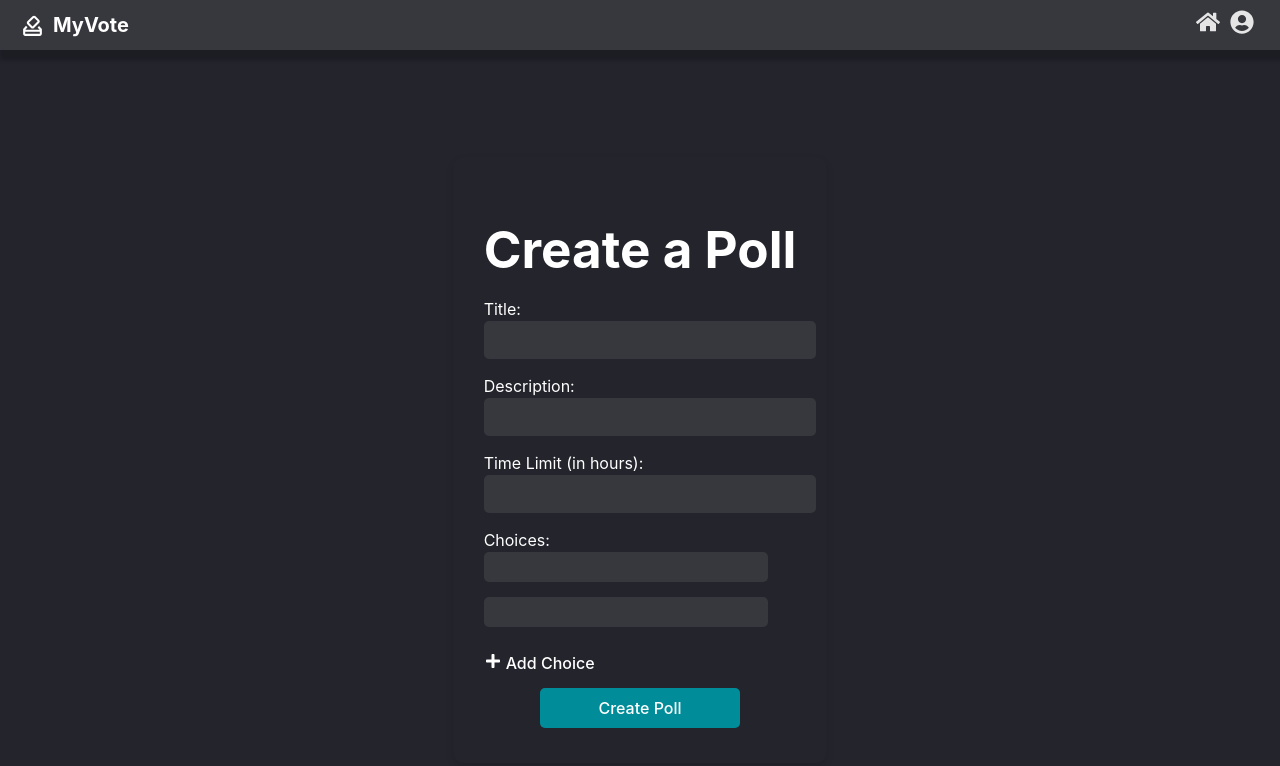
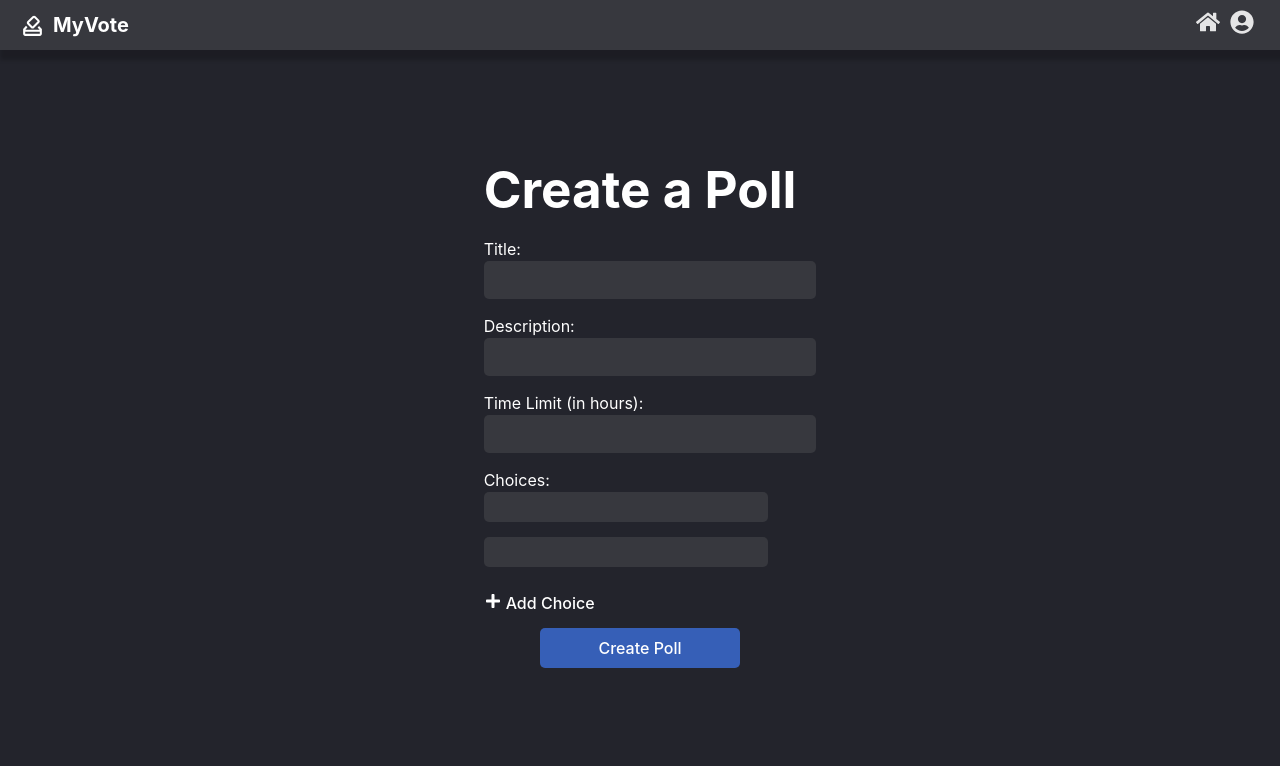
Before and after one commit to JohnLun/MyVote, a React (Vite) app in the folder myvote.client/: page /createpoll in a window 1280 px wide. Shown: the top 766 px of the page. Built offline with nearby package versions, Linux system fonts and the light colour scheme; no server answers.

Commit message:
Normalizing styles

```diff
--- a/myvote.client/src/components/CreatePollButton.css
+++ b/myvote.client/src/components/CreatePollButton.css
@@ -4,8 +4,8 @@
     border: none;
     width: 100%;
     height: 100%;
-    min-height: 100px;
-    min-width: 300px;
+    min-height: 75px;
+    min-width: 200px;
     font-size: 32px;
     cursor: pointer;
     border-radius: 30px;
--- a/myvote.client/src/pages/CreatePoll.css
+++ b/myvote.client/src/pages/CreatePoll.css
@@ -3,15 +3,15 @@
     justify-content: center;
     align-items: center;
     min-height: 100vh;
-    padding-top: 30px;
-    margin: 30px;
+    /* padding-top: 30px;
+    margin: 30px; */
 }
 
 .create-poll-card {
-    /* background-color: #2F3457; */
+    /* background-color: #37383e; */
     padding: 30px;
     border-radius: 10px;
-    box-shadow: 0 4px 8px rgba(0, 0, 0, 0.1);
+    /* box-shadow: 0 4px 8px rgba(0, 0, 0, 0.1); */
     width: 100%;
     max-width: 500px;
     color: white;
@@ -55,7 +55,7 @@
         .create-poll-card .button-container button {
             flex: 1;
             padding: 10px;
-            background-color: #008C99;
+            background-color: #365FB7;
             color: white;
             border: none;
             border-radius: 5px;
@@ -66,7 +66,7 @@
         }
 
             .create-poll-card .button-container button:hover {
-                background-color: #007A88;
+                background-color: #6b80c7;
             }
 
 .spacer {
--- a/myvote.client/src/pages/LandingPage.jsx
+++ b/myvote.client/src/pages/LandingPage.jsx
@@ -17,6 +17,7 @@ function Home() {
 
     return (
         <>
+            {/* <h1>Search for a poll below</h1> */}
             <div className="search-poll">
 
                 <div className="header-search">
--- a/myvote.client/src/pages/UserProfile.css
+++ b/myvote.client/src/pages/UserProfile.css
@@ -28,7 +28,7 @@
 }
 
 .tabs button.active {
-    background-color: #008c96;
+    background-color: #365FB7;
     color: white;
     font-weight: bold;
     transform: scale(1.1);
--- a/myvote.client/src/pages/UserProfile.jsx
+++ b/myvote.client/src/pages/UserProfile.jsx
@@ -76,7 +76,7 @@ const UserProfile = () => {
 
             <div className="poll-list">
                 {loading ? (
-                    <p>Loading polls...</p>
+                    <p>Finding your polls...</p>
                 ) : error ? (
                     <p className="error">Error: {error}</p>
                 ) : displayedPolls.length > 0 ? (
```
